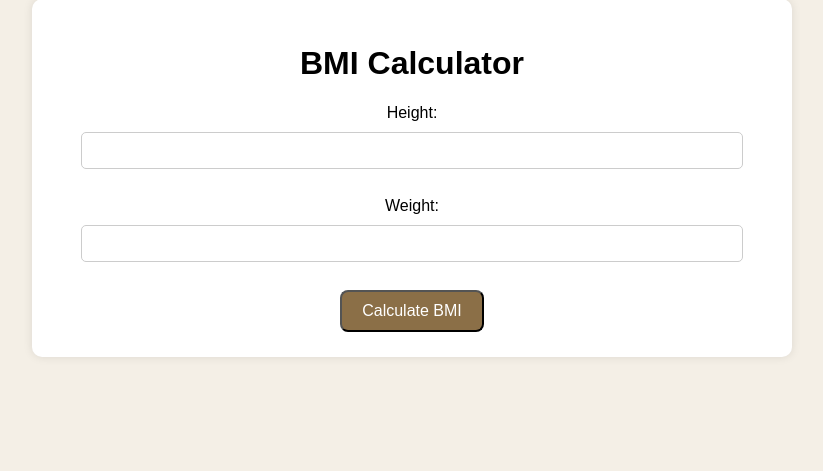
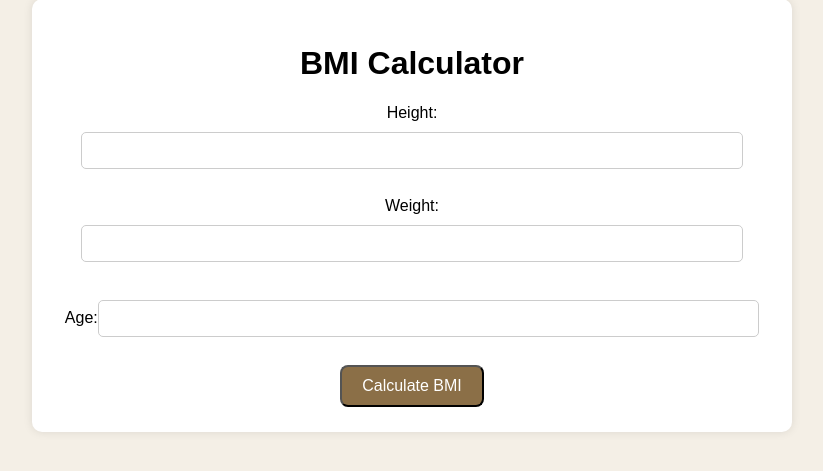
Before and after one commit to hridya-r-n/BMI-Calculator, a Flask app: page / in a window 1280 px wide. Shown: the part 49-520 px from the top of the page, without its empty margins (228-1051 px from the left). Run offline with Flask 3, Linux system fonts and the light colour scheme.

Commit message:
added age

```diff
--- a/templates/index.html
+++ b/templates/index.html
@@ -12,6 +12,7 @@
     <form action="/calculate" method="POST">
         Height:<input type="text" name="height" required><br><br>
         Weight:<input type="text" name="weight" required><br><br>
+        Age:<input type="text" name="age" required><br><br>
         <button type="submit">Calculate BMI</button>
     </form>
    </div>
```
